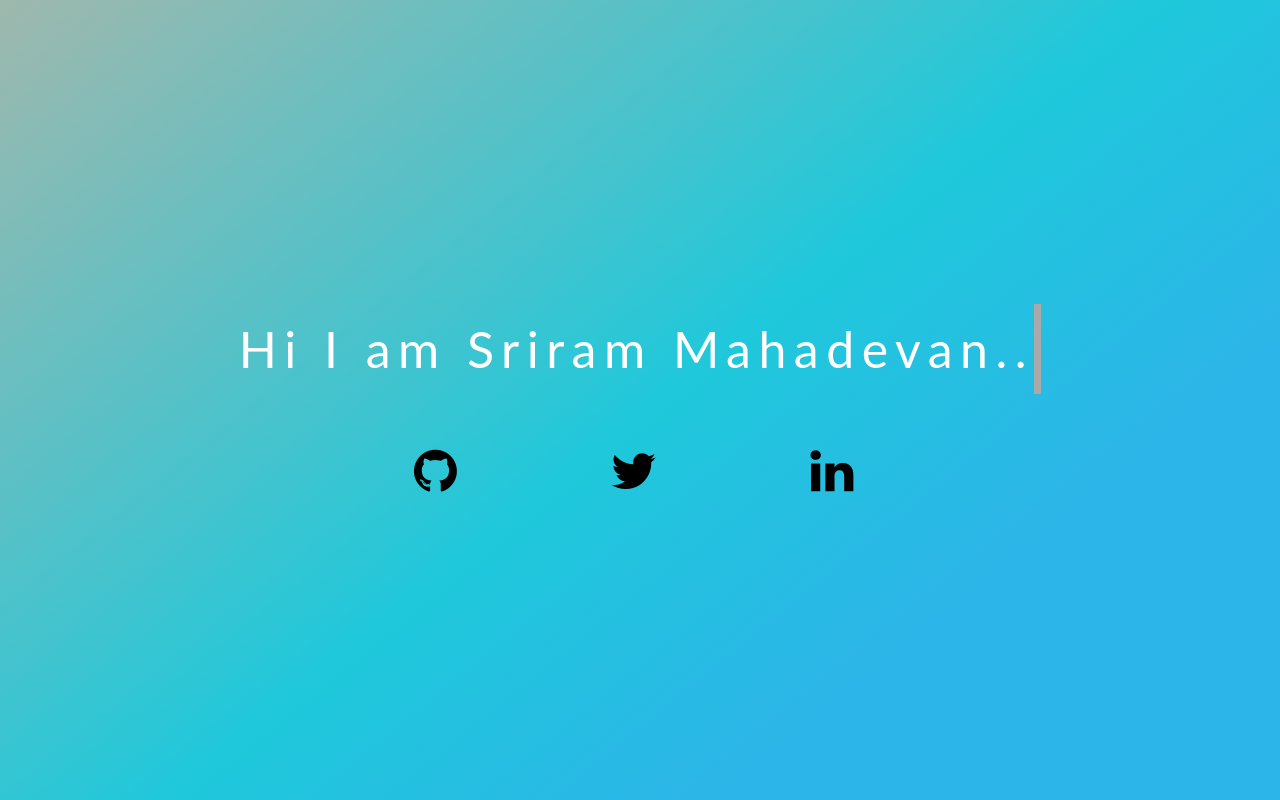
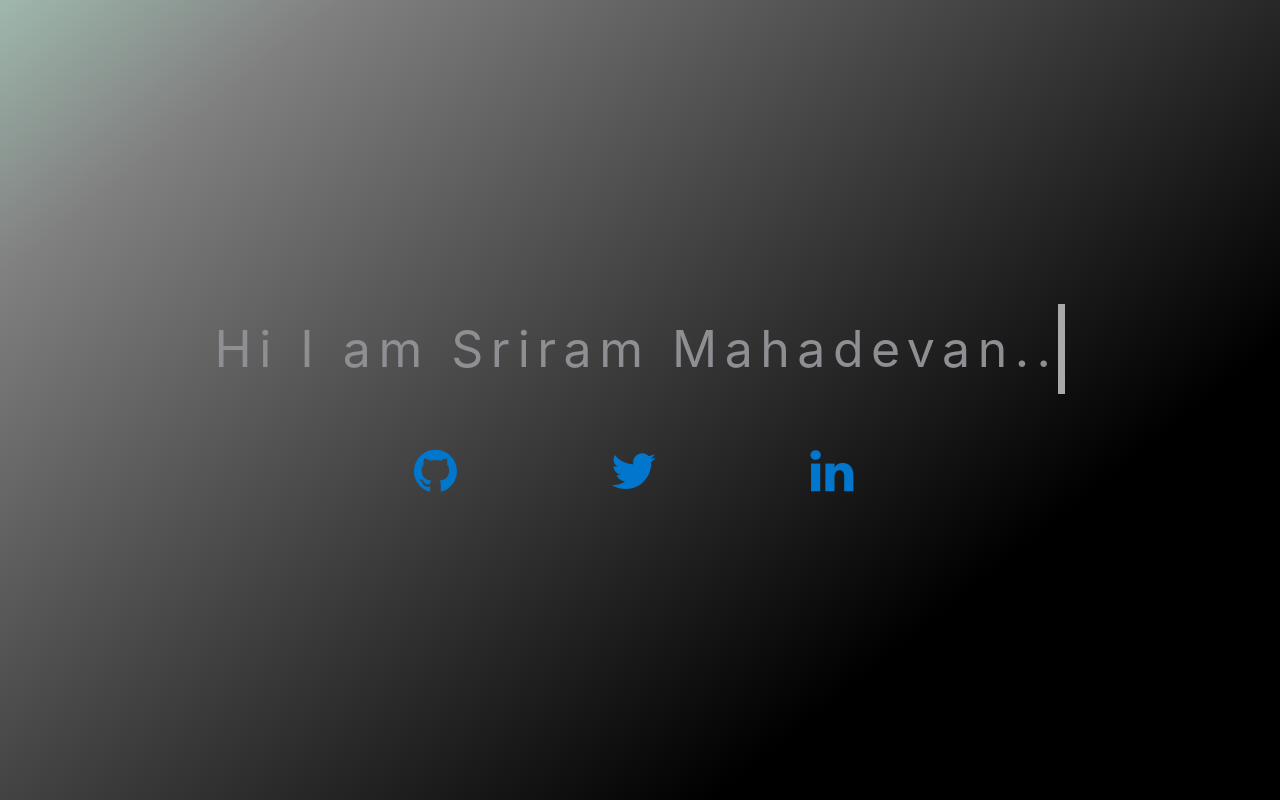
Before and after one commit to SriramMahadevan/portfolio, a website: page public/index.html in a window 1280 px wide. Drawn offline with Linux system fonts and the light colour scheme.

Commit message:
Dark mode styles

```diff
--- a/public/styles.css
+++ b/public/styles.css
@@ -4,8 +4,9 @@ body {
 }
 
 .main-content {
-    background-image: linear-gradient(141deg, #9fb8ad 0%, #1fc8db 51%, #2cb5e8 75%);
+    /* background-image: linear-gradient(141deg, #9fb8ad 0%, #1fc8db 51%, #2cb5e8 75%); */
     /* background-image: linear-gradient(219deg, #2cb5e8 0%, #494d5f 100%);  */
+    background-image: linear-gradient(141deg, #9fb8ad 0%,grey 15%, black 75%);
     height: 100%;
     position: relative;
     background-size: cover;
@@ -22,8 +23,10 @@ body {
     overflow: hidden;
     white-space: nowrap;
     border-right: .15em solid darkgray;
-    font: 400 50px/1.8 "Lato", sans-serif;
-    color: white;
+    /* font: 400 50px/1.8 "Lato", sans-serif; */
+    font:400 50px/1.8 "SF Pro Text","Myriad Set Pro","SF Pro Icons","Helvetica Neue","Helvetica","Arial",sans-serif;
+    /* color: white; */
+    color: rgb(142, 142, 147);
     margin: 0 auto;
     letter-spacing: .15em;
     animation: blink 3.5s steps(20, end),
@@ -49,6 +52,7 @@ body {
     width: 40%;
     margin-left: -5%;
     animation: fade 10s;
+
 }
 
 @keyframes fade {
@@ -69,7 +73,8 @@ body {
 }
 
 a {
-    color: black;
+    /* color: black; */
+    color: #07c;
 }
 
 .timeline {
```
